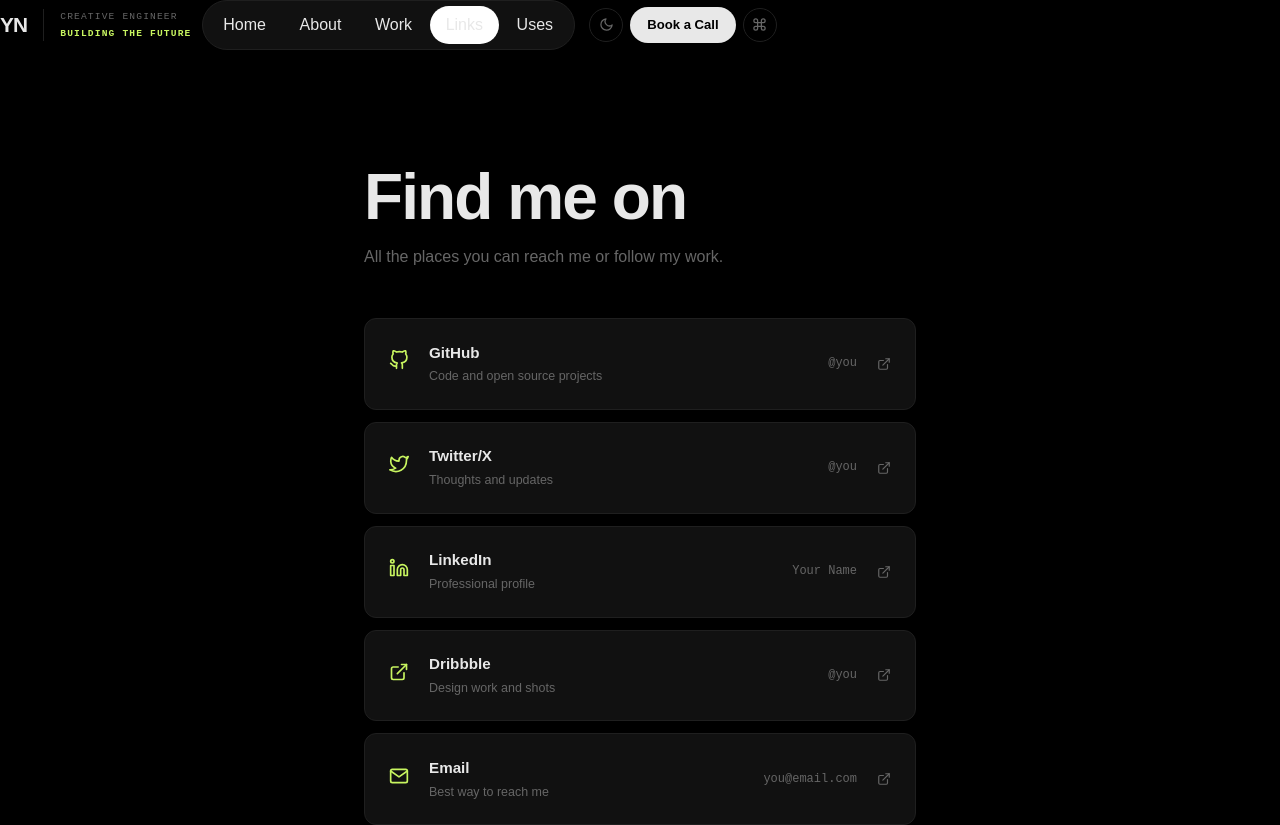
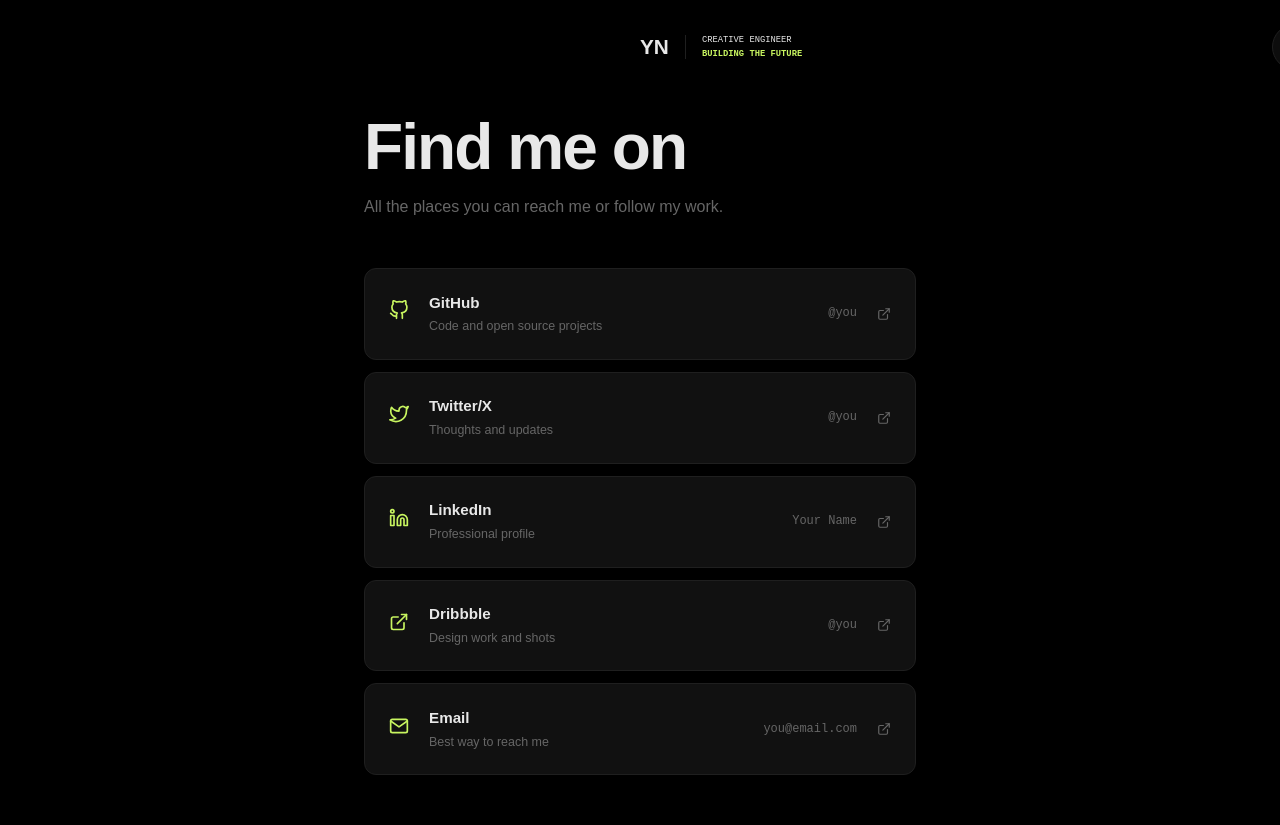
Before and after one commit to ShravanDeb/new, a React (Vite) app: page /links in a window 1280 px wide. Shown: the top 825 px of the page. Built offline with nearby package versions, Linux system fonts and the light colour scheme; a web font is replaced by a local one.

Commit message:
My changes

```diff
--- a/src/components/layout/Navbar.module.css
+++ b/src/components/layout/Navbar.module.css
@@ -1,162 +1,122 @@
-/* ── LAYOUT & CONTAINERS ── */
+/* Navbar.module.css */
+
 .navbar {
+  position: fixed;
+  top: 1.5rem;
+  left: 50%;
+  transform: translateX(-50%); /* Centers the navbar */
+  width: 95%;
+  max-width: 1200px;
   display: flex;
-  gap: 10px;
-  /* Ensure the navbar sits on a dark background for the blend mode to work perfectly */
+  justify-content: space-between;
+  align-items: center;
+  z-index: 100;
+  transition: all 0.5s var(--ease-expo);
 }
 
-.left {
+.left, .right {
   display: flex;
   align-items: center;
-  gap: 1rem;
-  justify-self: start;
-  overflow: hidden; /* clips the wipe animation */
 }
 
-.right {
-  display: flex;
-  align-items: center;
-  gap: 0.4rem;
-  justify-self: end;
-}
-
-/* ── LEFT: LOGO & TAGLINE ── */
 .logo {
   font-family: var(--font-display);
   font-size: 1.3rem;
   font-weight: 800;
-  letter-spacing: -0.04em;
   color: var(--color-text);
-  flex-shrink: 0; /* logo never shrinks */
+  margin-right: 1rem;
 }
 
+/* WIPE ANIMATION CONTAINER */
 .taglineGroup {
   display: flex;
   align-items: center;
   gap: 1rem;
   overflow: hidden;
-  flex-shrink: 0;
+  white-space: nowrap;
 }
 
 .divider {
   width: 1px;
-  height: 32px;
+  height: 24px;
   background: var(--color-border);
-  flex-shrink: 0;
 }
 
 .tagline {
   display: flex;
   flex-direction: column;
-  gap: 0.1rem;
-  white-space: nowrap;
 }
 
-.tagTop {
+.tagTop, .tagBottom {
   font-family: var(--font-mono);
-  font-size: 0.6rem;
-  letter-spacing: 0.12em;
-  color: var(--color-muted);
+  font-size: 0.55rem;
   text-transform: uppercase;
 }
 
-.tagBottom {
-  font-family: var(--font-mono);
-  font-size: 0.6rem;
-  letter-spacing: 0.12em;
-  color: var(--color-accent);
-  text-transform: uppercase;
-  font-weight: 600;
-}
+.tagBottom { color: var(--color-accent); font-weight: 600; }
 
-/* ── RIGHT: NAVIGATION ── */
+/* THE NAVIGATION BAR */
 .nav {
   display: flex;
   align-items: center;
   gap: 0.1rem;
-  background: var(--color-surface); /* Keep this very dark/black for best effect */
+  background: rgba(17, 17, 17, 0.8);
+  backdrop-filter: blur(12px);
   border: 1px solid var(--color-border);
   border-radius: 99px;
   padding: 0.3rem;
+  isolation: isolate; /* Crucial for mix-blend-mode masking */
 }
 
-/* The link container acts as the anchor */
 .link {
   position: relative;
+  padding: 0.4rem 1.1rem;
+  text-decoration: none;
   display: flex;
   align-items: center;
-  justify-content: center;
-  padding: 0.4rem 1rem;
-  border-radius: 99px;
-  text-decoration: none;
-  white-space: nowrap;
 }
 
-/* The text span holding the magic blend mode */
 .link-text {
   position: relative;
-  z-index: 2; /* Sits above the expanding pill */
+  z-index: 2;
   font-size: 0.85rem;
   font-weight: 500;
-  color: var(--color-muted); /* Your default inactive color */
+  color: #ffffff; /* Must be white for 'difference' mode to invert to black */
   mix-blend-mode: difference;
   transition: color 0.3s ease;
 }
 
-/* The expanding white pill background */
-.link::before {
-  content: "";
-  position: absolute;
-  inset: 0; /* Shorthand for top:0, left:0, right:0, bottom:0 */
-  background-color: #ffffff;
-  border-radius: 99px;
-  z-index: 1; /* Sits behind text, above container */
-
-  /* Initial hidden state */
-  opacity: 0;
-  transform: scale(0.85);
-  transition: opacity 0.3s ease, transform 0.3s cubic-bezier(0.175, 0.885, 0.32, 1.275);
+/* Dim text when not active/hovered */
+.link:not(:hover) .link-text {
+  color: var(--color-muted);
 }
 
-/* Hover States */
-.link:hover .link-text {
-  color: #ffffff; /* Text MUST turn pure white to invert into black against the white pill */
+.pill {
+  position: absolute;
+  inset: 0;
+  background: #ffffff;
+  border-radius: 99px;
+  z-index: 1;
 }
 
-.link:hover::before {
-  opacity: 1;
-  transform: scale(1);
-}
-
-/* Active State */
-.active {
-  background: #ffffff;
-}
-
-.active .link-text {
-  color: #ffffff; /* Will appear black due to blend mode against the white background */
-  mix-blend-mode: difference;
-}
-
-/* ── ACTIONS (ICONS & BUTTONS) ── */
+/* ACTION BUTTONS */
 .actions {
   display: flex;
   align-items: center;
-  gap: 0.4rem;
-  margin-left: 0.5rem;
+  gap: 0.5rem;
+  margin-left: 1rem;
 }
 
 .iconBtn {
   width: 34px;
   height: 34px;
+  border: 1px solid var(--color-border);
   border-radius: 99px;
-  border: 1px solid var(--color-border);
-  background: transparent;
-  color: var(--color-muted);
   display: flex;
   align-items: center;
   justify-content: center;
-  transition: color var(--duration-fast), border-color var(--duration-fast);
+  color: var(--color-muted);
+  transition: all 0.2s ease;
 }
 
 .iconBtn:hover {
@@ -165,25 +125,13 @@
 }
 
 .bookBtn {
-  font-size: 0.82rem;
-  font-weight: 600;
-  padding: 0.45rem 1.1rem;
-  border-radius: 99px;
   background: var(--color-text);
   color: #000;
-  white-space: nowrap;
-  transition: opacity var(--duration-fast);
+  padding: 0.5rem 1.2rem;
+  border-radius: 99px;
+  font-size: 0.8rem;
+  font-weight: 600;
+  transition: opacity 0.2s ease;
 }
 
-.bookBtn:hover {
-  opacity: 0.85;
-}
-
-/* ── RESPONSIVE ── */
-@media (max-width: 768px) {
-  .taglineGroup { display: none; }
-}
-
-@media (max-width: 520px) {
-  .actions { display: none; }
-}
+.bookBtn:hover { opacity: 0.9; }
--- a/src/components/layout/Navbar.tsx
+++ b/src/components/layout/Navbar.tsx
@@ -1,4 +1,4 @@
-import { NavLink } from 'react-router-dom'
+import { NavLink, useLocation } from 'react-router-dom'
 import { motion, AnimatePresence } from 'framer-motion'
 import { FiMoon, FiCommand } from 'react-icons/fi'
 import { useEffect, useState } from 'react'
@@ -14,6 +14,8 @@
 
 export default function Navbar() {
   const [scrolled, setScrolled] = useState(false)
+  const [hoveredPath, setHoveredPath] = useState<string | null>(null)
+  const location = useLocation()
 
   useEffect(() => {
     const onScroll = () => setScrolled(window.scrollY > 40)
@@ -23,27 +25,24 @@
 
   return (
     <motion.header
-      className={styles.navbar}
-      initial={{ y: -60, opacity: 0 }}
+      className={`${styles.navbar} ${scrolled ? styles.scrolled : ''}`}
+      initial={{ y: -20, opacity: 0 }}
       animate={{ y: 0, opacity: 1 }}
-      transition={{ duration: 0.6, ease: [0.16, 1, 0.3, 1] as const }}
+      transition={{ duration: 0.8, ease: [0.16, 1, 0.3, 1] }}
     >
-      {/* LEFT — logo + divider + tagline */}
       <div className={styles.left}>
         <NavLink to="/" className={styles.logo}>YN</NavLink>
 
-        {/* Tagline wipes out to the right on scroll */}
-        <AnimatePresence>
+        <AnimatePresence mode="wait">
           {!scrolled && (
             <motion.div
               className={styles.taglineGroup}
-              initial={{ opacity: 1, x: 0, width: 'auto' }}
-              animate={{ opacity: 1, x: 0, width: 'auto' }}
+              initial={{ clipPath: 'inset(0 0% 0 0)', opacity: 1 }}
+              animate={{ clipPath: 'inset(0 0% 0 0)', opacity: 1 }}
               exit={{
+                clipPath: 'inset(0 100% 0 0)',
                 opacity: 0,
-                x: 40,
-                width: 0,
-                transition: { duration: 0.4, ease: [0.16, 1, 0.3, 1] as const }
+                transition: { duration: 0.5, ease: [0.16, 1, 0.3, 1] }
               }}
             >
               <div className={styles.divider} />
@@ -56,26 +55,28 @@
         </AnimatePresence>
       </div>
 
-      {/* CENTER/RIGHT — nav slides to center on scroll */}
-      <motion.div
-        className={styles.right}
-        animate={{
-          x: scrolled ? '-20%' : '0%',
-        }}
-        transition={{ duration: 0.5, ease: [0.16, 1, 0.3, 1] as const }}
-      >
-        <nav className={styles.nav}>
-          {links.map(({ to, label }) => (
-            <NavLink
-              key={to}
-              to={to}
-              className={({ isActive }) =>
-                `${styles.link} ${isActive ? styles.active : ''}`
-              }
-            >
-              {label}
-            </NavLink>
-          ))}
+      <div className={styles.right}>
+        <nav className={styles.nav} onMouseLeave={() => setHoveredPath(null)}>
+          {links.map(({ to, label }) => {
+            const isActive = location.pathname === to;
+            return (
+              <NavLink
+                key={to}
+                to={to}
+                onMouseEnter={() => setHoveredPath(to)}
+                className={styles.link}
+              >
+                <span className={styles['link-text']}>{label}</span>
+                {(hoveredPath === to || (isActive && !hoveredPath)) && (
+                  <motion.div
+                    layoutId="navbar-indicator"
+                    className={styles.pill}
+                    transition={{ type: "spring", bounce: 0.25, duration: 0.5 }}
+                  />
+                )}
+              </NavLink>
+            );
+          })}
         </nav>
 
         <div className={styles.actions}>
@@ -89,7 +90,7 @@
             <FiCommand size={15} />
           </button>
         </div>
-      </motion.div>
+      </div>
     </motion.header>
   )
 }
--- a/src/styles/variables.css
+++ b/src/styles/variables.css
@@ -25,3 +25,15 @@
   --duration-med:  300ms;
   --duration-slow: 600ms;
 }
+.navbar {
+  position: fixed;
+  top: 1.5rem;
+  left: 0;
+  right: 0;
+  width: max-content;
+  margin: 0 auto;
+  z-index: 100;
+  display: flex;
+  gap: 10px;
+  align-items: center;
+}
```
